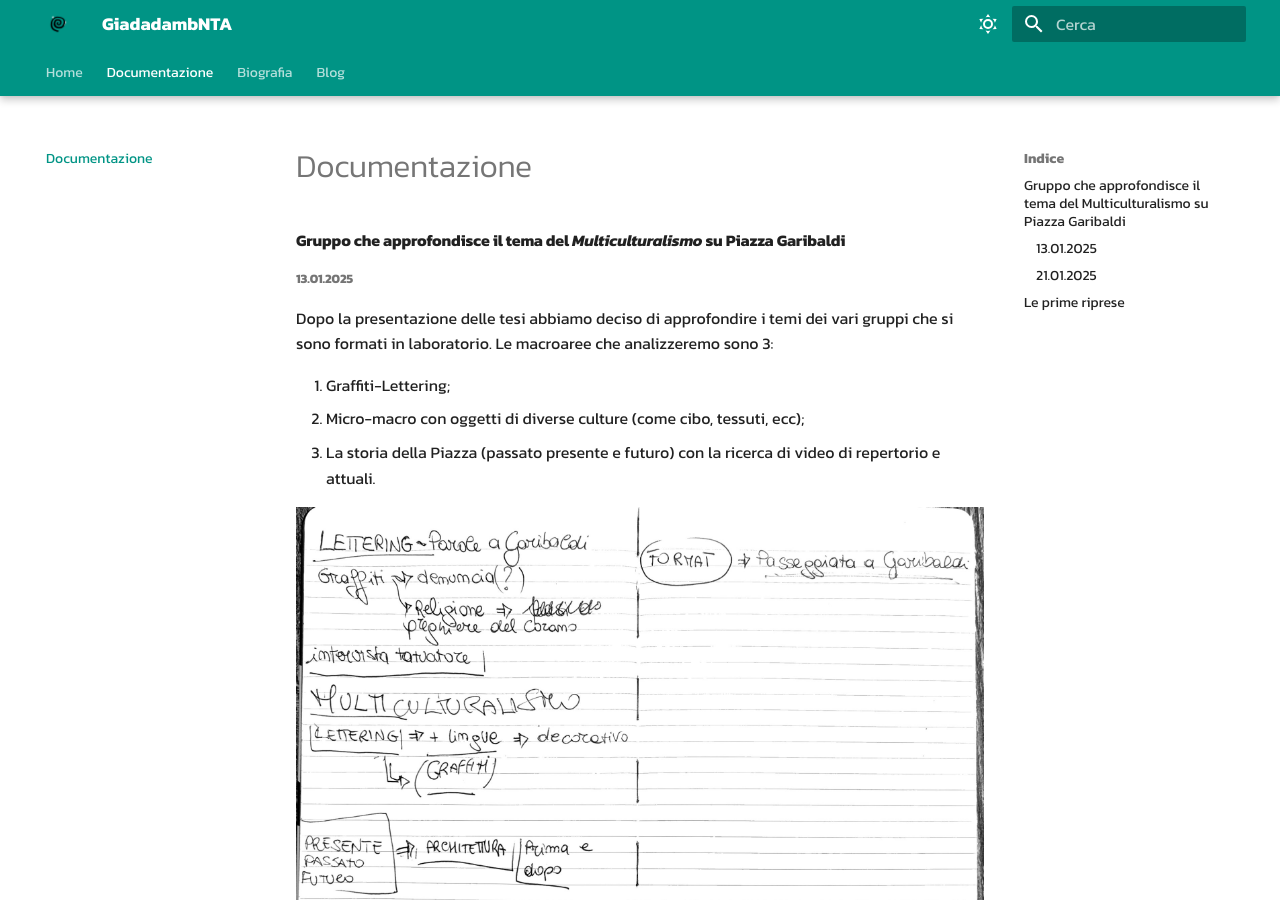
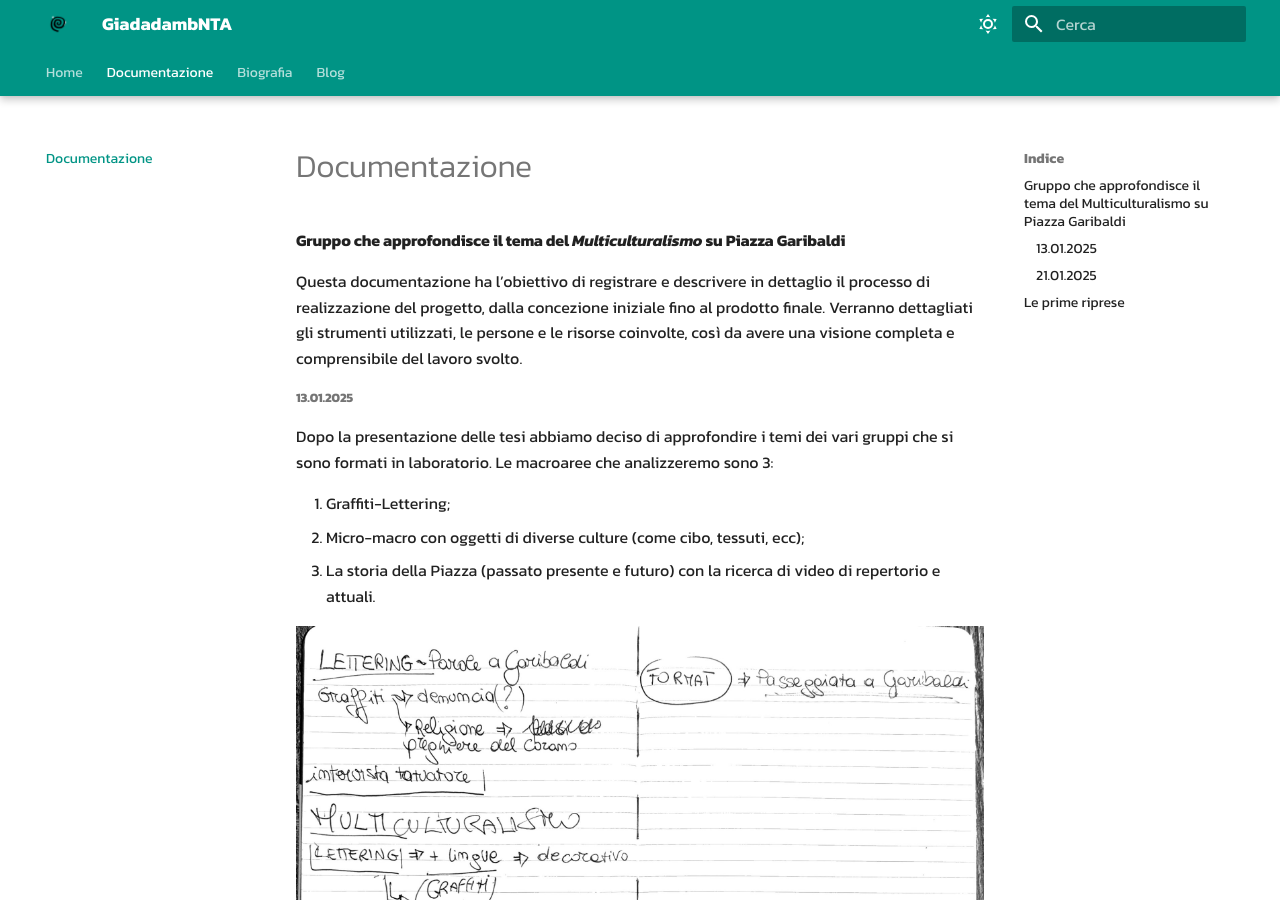
Before and after one commit to Giadadamb/nuovoprog, an MkDocs documentation site: the page built from docs/Documentazione.md, in a window 1280 px wide and 900 px high. Built offline with MkDocs 1.6.1 and Material for MkDocs 9.7.7, drawn with Linux system fonts in a browser that asks for light colours.

Commit message:
modifiche testo

```diff
--- a/docs/Documentazione.md
+++ b/docs/Documentazione.md
@@ -1,5 +1,21 @@
 
 #### Gruppo che approfondisce il tema del ***Multiculturalismo*** su Piazza Garibaldi
+
+Questa documentazione ha l’obiettivo di registrare e descrivere in dettaglio il processo di realizzazione del progetto, dalla concezione iniziale fino al prodotto finale.
+Verranno dettagliati gli strumenti utilizzati, le persone e le risorse coinvolte, così da avere una visione completa e comprensibile del lavoro svolto.
+
+
+
+
+
+
+
+
+
+
+
+
+
 
 
 ###### 13.01.2025
```
